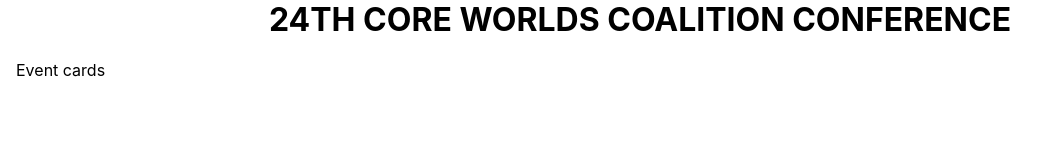
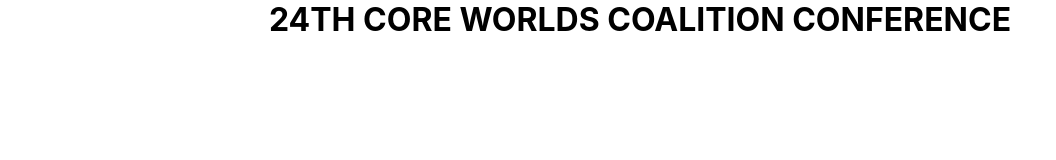
Before and after one commit to Olena-Milham/practice-react-01, a React (Create React App) app: page / in a window 1280 px wide. Shown: the top 160 px of the page, without its empty margins (0-1056 px from the left). Built offline with nearby package versions, Linux system fonts and the light colour scheme.

Commit message:
add collection

```diff
--- a/src/components/EventBoard/EventBoard.jsx
+++ b/src/components/EventBoard/EventBoard.jsx
@@ -2,5 +2,8 @@
 import css from './EventBoard.module.css'
 export const EventBoard =({events})=>{
     console.log(events);
-    return <div className={css.eventBoard}>Event cards</div>
+    return <div className={css.eventBoard}>
+        {events.map(event=>{
+            <div key={event.name}>{event.name}</div>
+        })}</div>
 }
```
